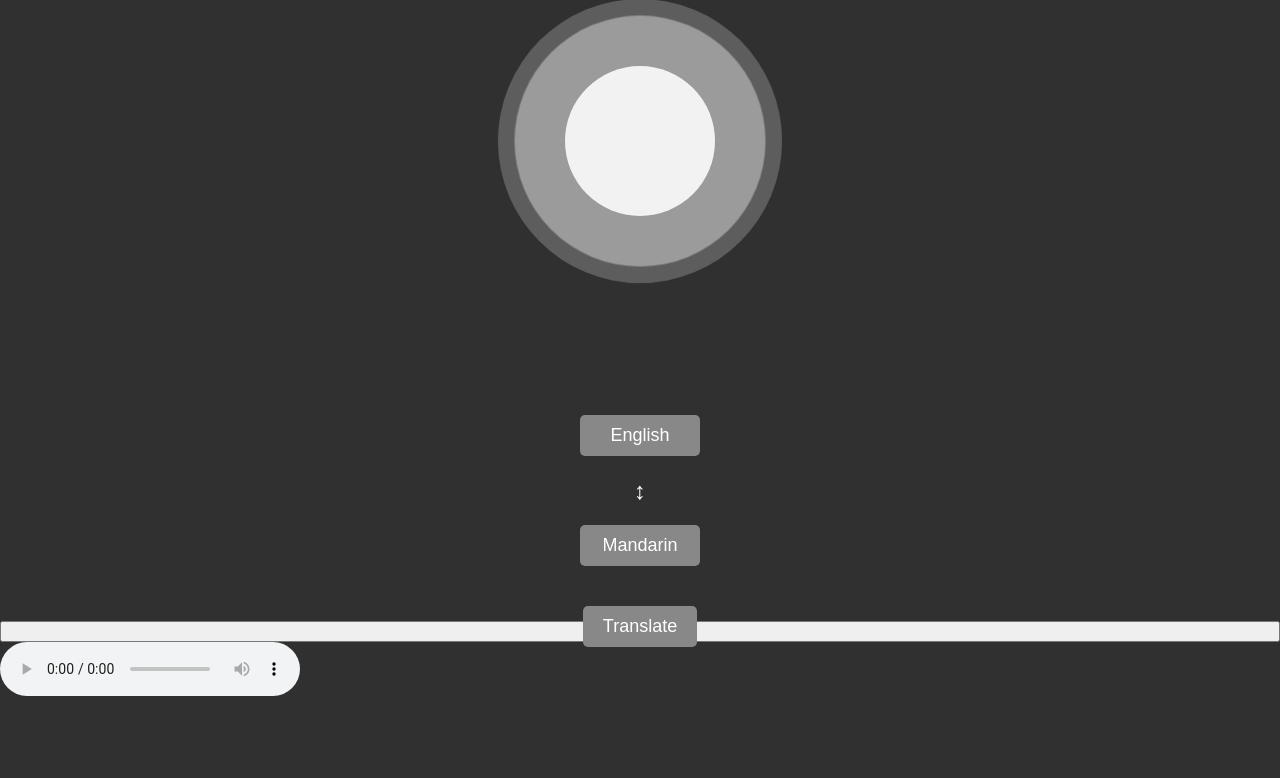
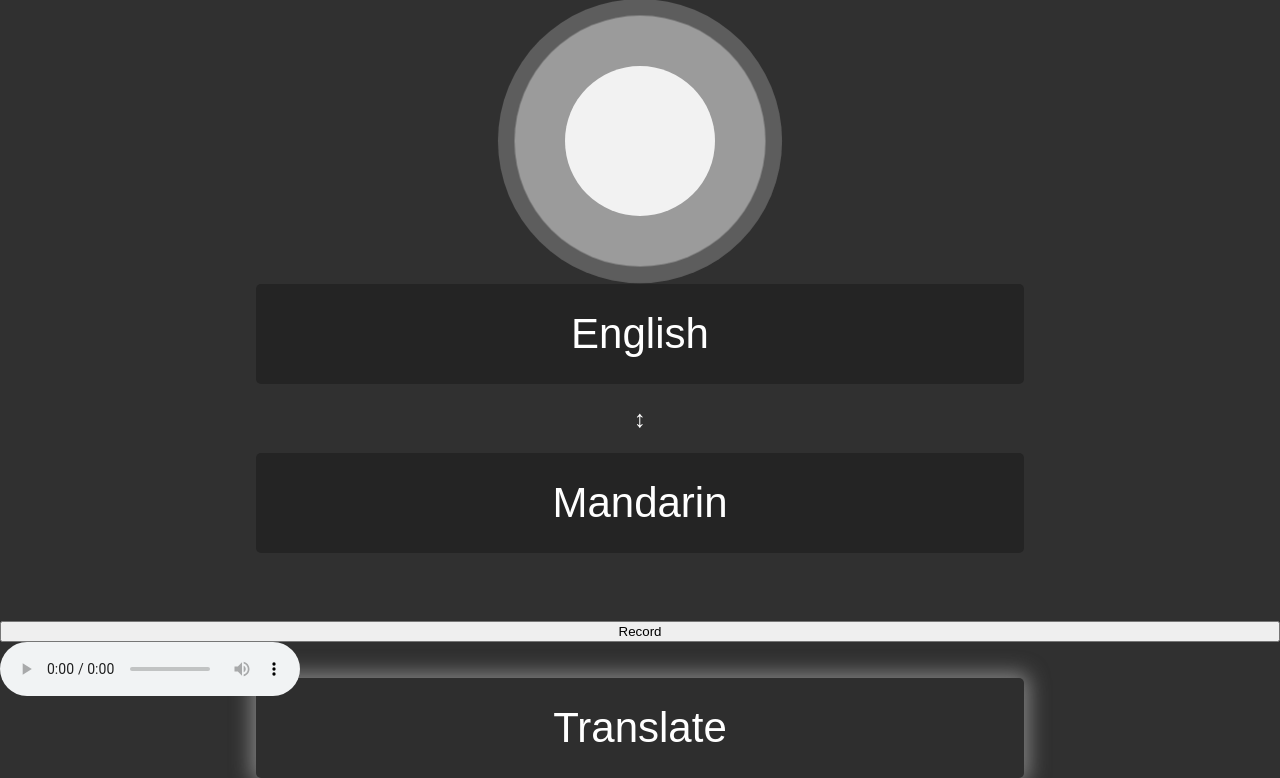
Before and after one commit to Krone404/Mi-Long, a Flask app: page / in a window 1280 px wide. Shown: the part 179-957 px from the top of the page. Before the commit the page ends 875 px from the top, so only its background shows below. Run offline with Flask 3, Linux system fonts and the light colour scheme.

Commit message:
Cleaned up css

```diff
--- a/templates/index.html
+++ b/templates/index.html
@@ -87,8 +87,10 @@
 
             <div id="languageModal" class="modal">
                 <div class="modal-content">
-                    <span class="close">&times;</span>
-                    <input class="search-bar" type="text" placeholder="Search">
+                    <div class="modal-topbar">
+                        <input class="search-bar" type="text" placeholder="Search">
+                        <span class="close">&times;</span>
+                    </div>
                     <ul class="language-list">
                         <li>English</li>
                         <li>German</li>
--- a/templates/script.js
+++ b/templates/script.js
@@ -1,11 +1,19 @@
-var modal = document.getElementById("languageModal");
+// const hamburger = document.getElementById("hamburger");
+// const sidebar = document.getElementById("sidebar");
 
-var fromLanguageBtn = document.getElementById("from-language-btn");
-var toLanguageBtn = document.getElementById("to-language-btn");
+const modal = document.getElementById("languageModal");
 
-var closeBtn = document.getElementsByClassName("close")[0];
+const fromLanguageBtn = document.getElementById("from-language-btn");
+const toLanguageBtn = document.getElementById("to-language-btn");
+
+const closeBtn = document.getElementsByClassName("close")[0];
 
 var selectedButton = null;
+
+// hamburger.onclick = function() {
+//     sidebar.style.display = "block";
+
+// }
 
 fromLanguageBtn.onclick = function() {
     modal.style.display = "block";
--- a/templates/styles.css
+++ b/templates/styles.css
@@ -138,6 +138,8 @@ body {
 .translate-container {
     margin-top: 20px;
     text-align: center;
+    max-width: 60%;
+    width: 100%;
 }
 
 .language-button {
@@ -147,7 +149,8 @@ body {
     padding: 10px;
     font-size: 18px;
     border-radius: 5px;
-    width: 120px;
+    width: 100%;
+    height: 100px;
     cursor: pointer;
     display: flex;
     justify-content: center;
@@ -165,14 +168,22 @@ body {
 }
 
 .translate-container button {
-    background-color: #888;
+    background-color: #242424;
     border: none;
     padding: 10px 20px;
-    font-size: 18px;
+    font-size: 42px;
     border-radius: 5px;
     color: white;
     cursor: pointer;
     margin-top: 40px;
+}
+
+#translate-btn {
+    margin-top: 125px;
+    background-color: #2e2e2e;
+    width: 100%;
+    height: 100px;
+    box-shadow: rgba(150, 150, 150, 0.8) 0 0 20px 5px;
 }
 
 #to-language-btn {
```
Also changed, not shown: other parts of templates/styles.css (+33 -17 lines).
